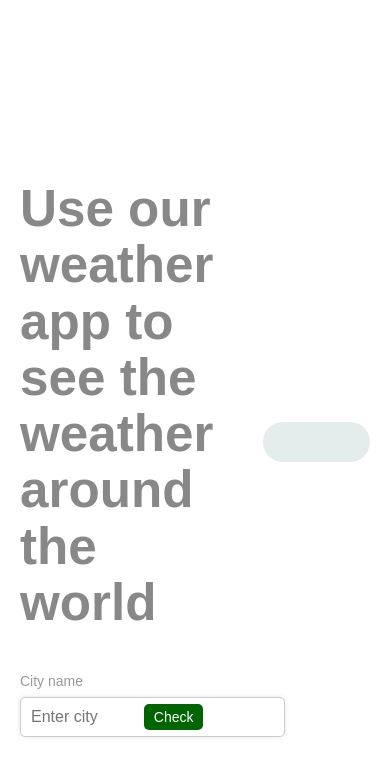
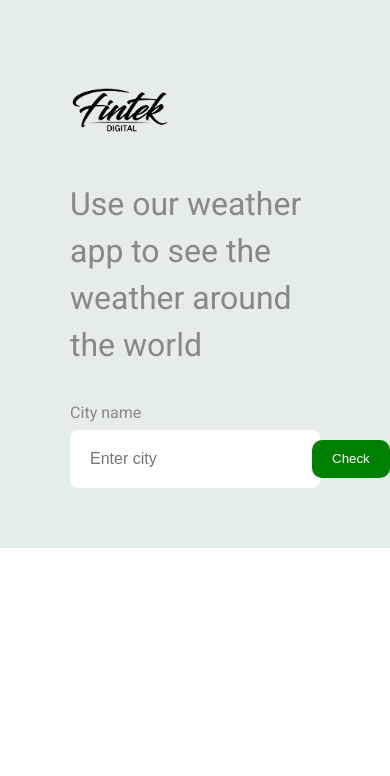
Before and after one commit to danninon/weather-io, a React (Vite) app in the folder frontend/weatherApp/: page / in a window 390 px wide. Shown: the top 776 px of the page. Built offline with nearby package versions, Linux system fonts and the light colour scheme.

Commit message:
looks nice for pc! looks ok on phone

```diff
--- a/frontend/weatherApp/src/App.css
+++ b/frontend/weatherApp/src/App.css
@@ -1,60 +1,103 @@
+@import url('https://fonts.googleapis.com/css?family=Heebo');
+/*.App {*/
+/*  display: flex;*/
+/*  justify-content: space-between;*/
+/*  align-items: center;*/
+/*  height: 100vh;*/
+/*  padding: 20px;*/
+/*  font-family: Arial, sans-serif;*/
+/*}*/
+
+*{box-sizing:border-box}
+html, body{
+  margin: 0;
+  padding: 0;
+  width: 100vw;
+  height: 100vh;
+}
+
+#root{
+  background-color: #e5ecec;
+}
+
 .App {
+  padding: 20px 40px;
+  font-family: 'Heebo', sans-serif;
+  /*line-height: 1.5;*/
+  font-weight: 400;
   display: flex;
   justify-content: space-between;
-  align-items: center;
+  align-items: center; /* Center horizontally */
+  background-color: inherit;
+  width: 100%;
   height: 100vh;
-  padding: 20px;
-  font-family: Arial, sans-serif;
+}
+.left-container .left-side-title{
+  word-break: break-word;
+  width: 300px;
+  color: #888;
+  font-size: 32px;
+  font-weight: 400;
 }
 
 .left-container {
-  flex: 1;
-  padding-right: 50px;
+  display: flex;
+  flex-direction: column;
+  padding: 40px 30px;
+  height: 100%;
+  width: 100%;
+  /*margin:20px;  !*box-sizing: border-box; !* Ensure padding is included in height/width calculations *!*!*/
+}
+
+.inner-part-of-left-container-without-logo-container{
+  /*margin-left: 50px;*/
+  display: flex;
+  flex-direction: column;
+  height: 100%;
+  gap: 20px;
+}
+
+.title-input-container{
+  display: flex;
+  flex-direction: column;
+  gap: 10px;
+
+}
+.logo {
+  margin: 0;
+  height: 100px;
+  width: 100px;
 }
 
 .right-container {
-  flex: 1;
   display: flex;
+  background-color: #e0e0e0;
+  width: 90%;
+  height: 90%;
+  flex-direction: column;
+  border-radius: 2px;
   justify-content: center;
   align-items: center;
-  background-color: #e5ecec;
-  border-radius: 20px;
-  padding: 20px;
-}
-
-h1 {
-  color: #888;
-  font-size: 32px;
-  margin-bottom: 40px;
-}
-
-input {
-  width: 300px;
-  padding: 10px;
-  font-size: 16px;
-  border: 1px solid #ccc;
-  border-radius: 5px;
-}
-
-button {
-  padding: 10px 20px;
-  background-color: #006400;
-  color: white;
-  border: none;
-  border-radius: 5px;
-  cursor: pointer;
-  transition: background-color 0.3s;
-}
-
-button:hover {
-  background-color: #004d00;
-}
-
-button:active {
-  background-color: #003300;
+  /*padding: 20px;*/
 }
 
 .loading-message, .error-message {
   color: red;
   font-size: 16px;
 }
+
+@media screen and (max-width: 800px) {
+  .App{
+    flex-direction: column;
+    height: 100%
+  }
+
+  .left-container .left-side-title{
+    word-break: normal;
+    width: 100%;
+
+
+  }
+
+
+}
--- a/frontend/weatherApp/src/App.tsx
+++ b/frontend/weatherApp/src/App.tsx
@@ -3,7 +3,8 @@ import InputForm from './components/inputForm/InputForm';
 import { ExtractedWeatherData } from './interfaces/weatherData';
 import GeoCoordsAndUpdatedTimeView from "./components/geoCoordsAndUpdatedTimeView/GeoCoordsAndUpdatedTimeView";
 import WeatherDisplay from "./components/weatherDisplay/WeatherDisplay";
-import './App.css'; // Import the CSS
+import './App.css';
+import imageToAdd from "./assets/images/logo.png";
 
 function App() {
     const [weatherData, setWeatherData] = useState<ExtractedWeatherData | null>(null);
@@ -11,26 +12,20 @@ function App() {
     const [loading, setLoading] = useState(false);
 
     async function fetchWeatherData(city: string) {
-        console.log(`Fetching weather data for: ${city}`);
         setLoading(true);
         setError(null);
 
         try {
             const response = await fetch(`http://localhost:3000/api/weather?city=${city}`);
-
             if (!response.ok) {
                 const errorData = await response.json();
                 throw new Error(errorData.error || 'Unknown error occurred');
             }
-
             const data: ExtractedWeatherData = await response.json();
-            console.log('Weather data fetched:', data);
-
             setWeatherData(data);
         } catch (error: any) {
-            console.error('Error fetching weather data:', error);
+            setError(error.message || 'Failed to fetch weather data. Please try again.');
             setWeatherData(null);
-            setError(error.message || 'Failed to fetch weather data. Please try again.');
         } finally {
             setLoading(false);
         }
@@ -38,27 +33,40 @@ function App() {
 
     return (
         <div className="App">
+
             <div className="left-container">
-                <h1>Use our weather app to see the weather around the world</h1>
+                <img className='logo' src={imageToAdd} alt="Image"/>
+
+                <div className="inner-part-of-left-container-without-logo-container">
+                    <div className='title-input-container'>
+                        <h1 className="left-side-title">Use our weather app to see the weather around the world</h1>
                         <InputForm
                             label="City name"
                             placeholder="Enter city"
                             buttonText="Check"
                             onSubmit={fetchWeatherData}
                         />
+                    </div>
                     {weatherData && (
+                        <div className="geo-coords-container">
                             <GeoCoordsAndUpdatedTimeView
                                 latitude={weatherData.latitude}
                                 longitude={weatherData.longitude}
                                 lastUpdated={weatherData.lastUpdated}
                             />
+                        </div>
                     )}
+                </div>
+
             </div>
             <div className="right-container">
                     {loading && <p>Loading...</p>}
                     {error && <p>{error}</p>}
                     {weatherData && <WeatherDisplay data={weatherData} />}
                 </div>
+
+
+
         </div>
     );
 }
--- a/frontend/weatherApp/src/components/forecaseItem/ForecastItem.css
+++ b/frontend/weatherApp/src/components/forecaseItem/ForecastItem.css
@@ -2,8 +2,6 @@
     display: flex;
     flex-direction: column;
     align-items: center;
-    font-family: Arial, sans-serif;
-    color: #ccc;
     font-size: 14px;
 }
 
@@ -15,7 +13,7 @@
 }
 
 .forecast-temp {
-    font-size: 16px;
+    font-size: 12px;
     font-weight: bold;
     color: white;
     margin: 0; /* Remove margin */
--- a/frontend/weatherApp/src/components/forecaseItem/ForecastItem.tsx
+++ b/frontend/weatherApp/src/components/forecaseItem/ForecastItem.tsx
@@ -5,7 +5,7 @@ function ForecastItem({ time, temperatureCelsius }: { time: string; temperatureC
     return (
         <div className="forecast-item">
             <p className="forecast-time">{time}:00</p>
-            <p className="forecast-temp">{temperatureCelsius}°C</p>
+            <p className="forecast-temp">{Math.round(temperatureCelsius)}°</p>
         </div>
     );
 }
--- a/frontend/weatherApp/src/components/inputForm/InputForm.css
+++ b/frontend/weatherApp/src/components/inputForm/InputForm.css
@@ -1,50 +1,82 @@
+
+input {
+    width: 300px;
+    padding: 10px;
+    font-size: 16px;
+    border: 0;
+    /*border: 1px solid #ccc;*/
+    /*border-radius: 5px;*/
+}
+
+button {
+    padding: 10px 20px;
+    background-color: green;
+    color: white;
+    border: none;
+    border-radius: 10px;
+    cursor: pointer;
+    transition: background-color 0.3s;
+}
+
+button:hover {
+    background-color: #004d00;
+}
+
+button:active {
+    background-color: #003300;
+}
+
+.input-wrapper {
+    gap: 5px;
+    border-radius: 8px;
+    display: flex;
+    width: 100%;
+    background-color: white;
+    padding: 10px;
+    max-width: 380px;
+}
+
 .input-form {
     display: flex;
     flex-direction: column;
     align-items: flex-start;
-    font-family: Arial, sans-serif;
-    font-size: 14px;
+    gap: 5px;
+}
+
+.input-label {
     color: #888;
 }
 
-.input-label {
-    margin-bottom: 5px;
-    color: #999;
-}
 
-.input-wrapper {
-    position: relative;
-    width: 100%;
-}
 
-.input-field {
-    width: 100%;
-    padding: 10px 60px 10px 10px;  /* Extra padding on the right for the button */
-    border: 1px solid #ccc;
-    border-radius: 5px;
-    font-size: 16px;
-    box-shadow: 0 0 5px rgba(0, 0, 0, 0.1);
-}
+/*.input-field {*/
+/*    width: 100%;*/
+/*    padding: 10px 60px 10px 10px;  !* Extra padding on the right for the button *!*/
+/*    border: 1px solid #ccc;*/
+/*    border-radius: 5px;*/
+/*    font-size: 16px;*/
+/*    box-shadow: 0 0 5px rgba(0, 0, 0, 0.1);*/
+/*}*/
 
-.input-button {
-    position: absolute;
-    top: 50%;
-    right: 10px;  /* Position the button inside the input */
-    transform: translateY(-50%);
-    padding: 5px 10px;
-    background-color: #006400;
-    color: white;
-    border: none;
-    border-radius: 5px;
-    font-size: 14px;
-    cursor: pointer;
-    transition: background-color 0.3s;
-}
+/*.input-button {*/
+/*    position: absolute;*/
+/*    top: 50%;*/
+/*    right: 10px;  !* Position the button inside the input *!*/
+/*    transform: translateY(-50%);*/
+/*    padding: 5px 10px;*/
+/*    background-color: #006400;*/
+/*    color: white;*/
+/*    border: none;*/
+/*    border-radius: 5px;*/
+/*    font-size: 14px;*/
+/*    cursor: pointer;*/
+/*    transition: background-color 0.3s;*/
+/*}*/
 
-.input-button:hover {
-    background-color: #004d00;
-}
+/*.input-button:hover {*/
+/*    background-color: #004d00;*/
+/*}*/
 
-.input-button:active {
-    background-color: #003300;
-}
+/*.input-button:active {*/
+/*    background-color: #003300;*/
+/*}*/
--- a/frontend/weatherApp/src/components/weatherCard/WeatherCard.tsx
+++ b/frontend/weatherApp/src/components/weatherCard/WeatherCard.tsx
@@ -13,12 +13,12 @@ function WeatherCard({
                      }: Partial<ExtractedWeatherData>) {
     return (
         <div className="weather-card">
-            <h2 className="weather-city">{city}</h2>
+            <p className="weather-city">{city}</p>
             <p className="weather-country">{country}</p>
             <p className="weather-local-time">{localTime}</p>
 
             <div className="weather-temp">
-                <span className="temperature">{temperatureCelsius}°</span>
+                <p className="temperature">{Math.round(temperatureCelsius as number)}°</p>
                 <p className="condition-text">{conditionText}</p>
             </div>
 
--- a/frontend/weatherApp/src/index.css
+++ /dev/null
@@ -1,68 +0,0 @@
-:root {
-  font-family: Inter, system-ui, Avenir, Helvetica, Arial, sans-serif;
-  line-height: 1.5;
-  font-weight: 400;
-
-  color-scheme: light dark;
-  color: rgba(255, 255, 255, 0.87);
-  background-color: #242424;
-
-  font-synthesis: none;
-  text-rendering: optimizeLegibility;
-  -webkit-font-smoothing: antialiased;
-  -moz-osx-font-smoothing: grayscale;
-}
-
-a {
-  font-weight: 500;
-  color: #646cff;
-  text-decoration: inherit;
-}
-a:hover {
-  color: #535bf2;
-}
-
-body {
-  margin: 0;
-  /*display: flex;*/
-  place-items: center;
-  min-width: 320px;
-  min-height: 100vh;
-}
-
-h1 {
-  font-size: 3.2em;
-  line-height: 1.1;
-}
-
-button {
-  border-radius: 8px;
-  border: 1px solid transparent;
-  padding: 0.6em 1.2em;
-  font-size: 1em;
-  font-weight: 500;
-  font-family: inherit;
-  background-color: #1a1a1a;
-  cursor: pointer;
-  transition: border-color 0.25s;
-}
-button:hover {
-  border-color: #646cff;
-}
-button:focus,
-button:focus-visible {
-  outline: 4px auto -webkit-focus-ring-color;
-}
-
-@media (prefers-color-scheme: light) {
-  :root {
-    color: #213547;
-    background-color: #ffffff;
-  }
-  a:hover {
-    color: #747bff;
-  }
-  button {
-    background-color: #f9f9f9;
-  }
-}
--- a/frontend/weatherApp/src/main.tsx
+++ b/frontend/weatherApp/src/main.tsx
@@ -1,7 +1,6 @@
 import { StrictMode } from 'react'
 import { createRoot } from 'react-dom/client'
-import App from './App.tsx'
-import './index.css'
+import App from './App'
 
 createRoot(document.getElementById('root')!).render(
   <StrictMode>
```
Also changed, not shown: frontend/weatherApp/src/components/geoCoordsAndUpdatedTimeView/geoCoordsAndUpdatedTimeView.css (+7 -5 lines), frontend/weatherApp/src/components/inputForm/InputForm.tsx (+5 -4 lines), frontend/weatherApp/src/components/weatherCard/WeatherCard.css (+28 -15 lines), frontend/weatherApp/src/components/weatherDisplay/WeatherDisplay.css (+20 -9 lines), frontend/weatherApp/src/assets/images/logo.png (added). Lines whose indentation alone changed are shown as unchanged.
